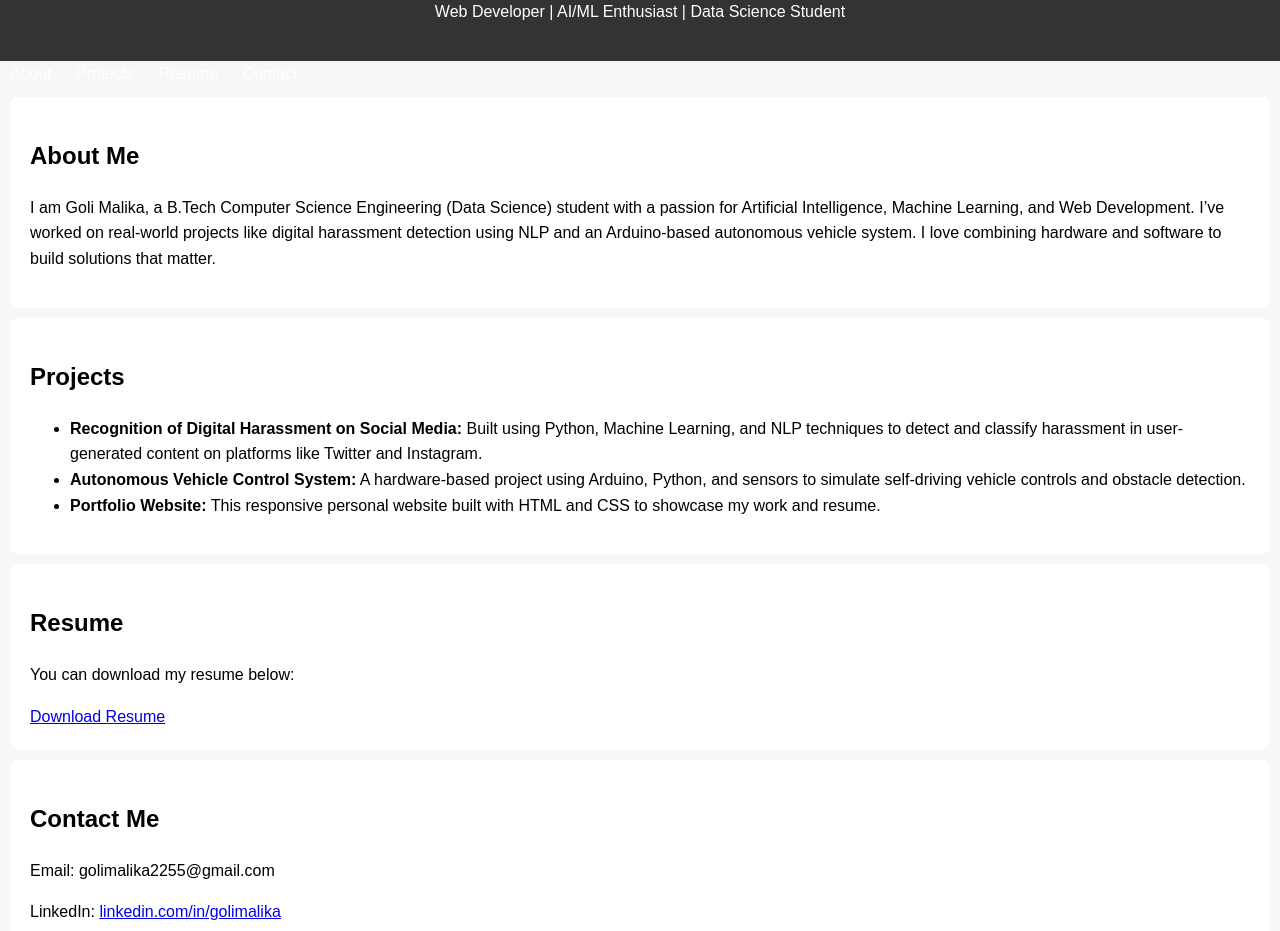
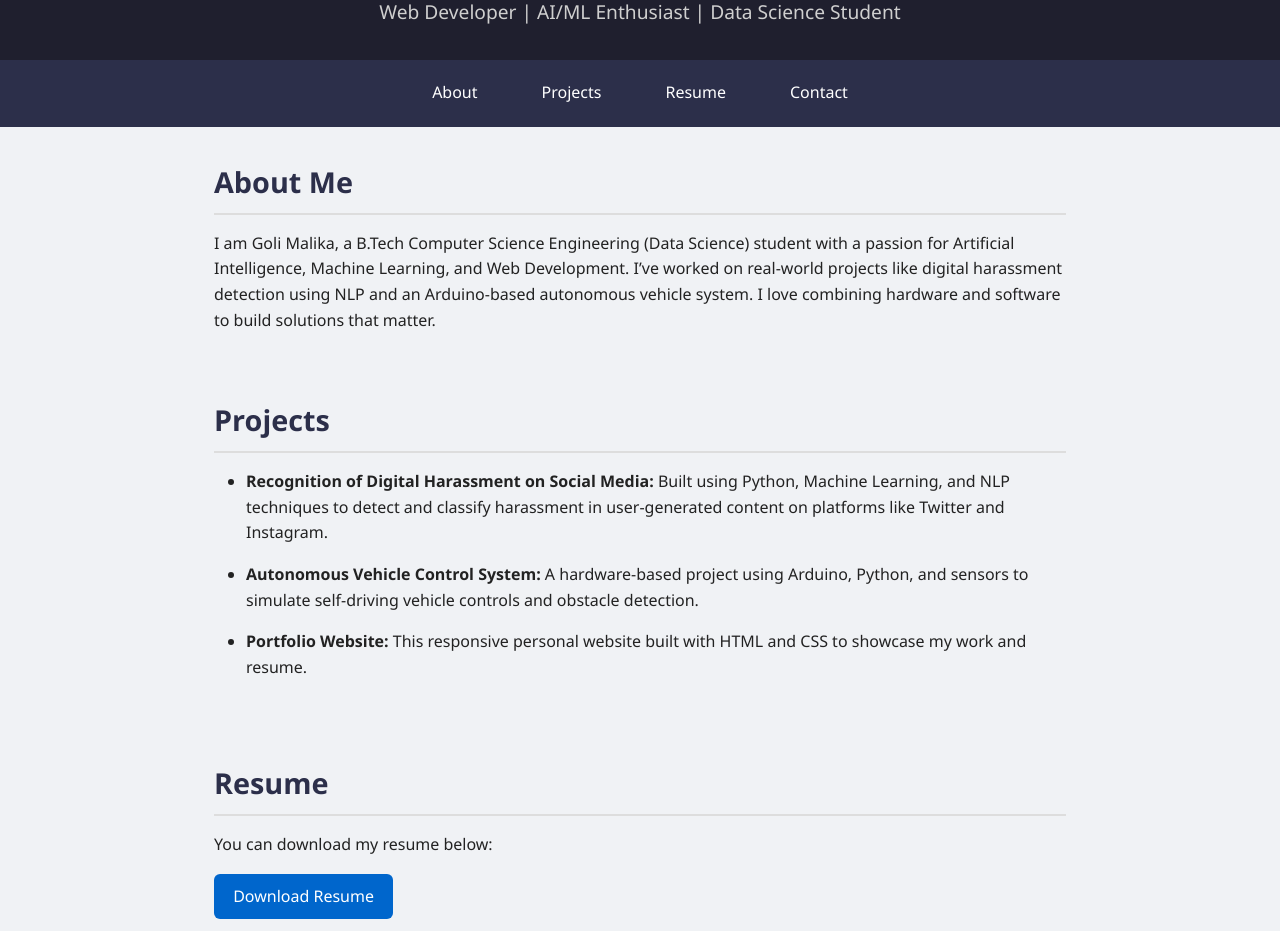
Before and after one commit to goli-malika/portfolio, a plain HTML site: page index.html in a window 1280 px wide. Shown: the part 320-1251 px from the top of the page. Drawn offline with Linux system fonts and the light colour scheme.

Commit message:
Update style.css

```diff
--- a/style.css
+++ b/style.css
@@ -1,34 +1,131 @@
-body {
-  font-family: Arial, sans-serif;
+/* Reset & Base Styling */
+* {
   margin: 0;
   padding: 0;
-  line-height: 1.6;
-  background-color: #f7f7f7;
+  box-sizing: border-box;
+  scroll-behavior: smooth;
 }
 
+body {
+  font-family: 'Segoe UI', sans-serif;
+  background-color: #f0f2f5;
+  color: #222;
+  line-height: 1.6;
+}
+
+/* Header */
 header {
-  background: #333;
+  background-color: #1f1f2e;
   color: #fff;
-  padding: 20px;
+  padding: 2rem 1rem;
   text-align: center;
 }
 
+header h1 {
+  font-size: 2.5rem;
+  margin-bottom: 0.5rem;
+}
+
+header p {
+  font-size: 1.2rem;
+  color: #cfcfcf;
+}
+
+/* Navigation */
+nav {
+  display: flex;
+  justify-content: center;
+  background-color: #2c2f4a;
+  padding: 0.8rem 0;
+  flex-wrap: wrap;
+}
+
 nav a {
-  color: #fff;
-  margin: 0 10px;
+  color: white;
+  margin: 0 1rem;
+  padding: 0.5rem 1rem;
+  text-decoration: none;
+  transition: background-color 0.3s ease;
+  border-radius: 5px;
+}
+
+nav a:hover {
+  background-color: #555b8a;
+}
+
+/* Sections */
+section {
+  padding: 2rem 1.5rem;
+  max-width: 900px;
+  margin: auto;
+}
+
+h2 {
+  font-size: 1.8rem;
+  margin-bottom: 1rem;
+  color: #2c2f4a;
+  border-bottom: 2px solid #ddd;
+  padding-bottom: 0.5rem;
+}
+
+/* Project List */
+ul {
+  list-style: disc;
+  padding-left: 2rem;
+}
+
+li {
+  margin-bottom: 1rem;
+}
+
+/* Resume Button */
+.btn {
+  display: inline-block;
+  background-color: #0066cc;
+  color: white;
+  padding: 0.6rem 1.2rem;
+  border-radius: 6px;
+  text-decoration: none;
+  margin-top: 1rem;
+  transition: background-color 0.3s ease;
+}
+
+.btn:hover {
+  background-color: #004c99;
+}
+
+/* Contact Links */
+a {
+  color: #0066cc;
   text-decoration: none;
 }
 
-section {
-  padding: 20px;
-  margin: 10px;
-  background: #fff;
-  border-radius: 8px;
+a:hover {
+  text-decoration: underline;
 }
 
+/* Footer */
 footer {
+  background-color: #1f1f2e;
+  color: #ccc;
   text-align: center;
-  padding: 10px;
-  background: #333;
-  color: white;
+  padding: 1rem;
+  margin-top: 2rem;
+  font-size: 0.9rem;
 }
+
+/* Responsive Design */
+@media (max-width: 600px) {
+  header h1 {
+    font-size: 2rem;
+  }
+
+  nav {
+    flex-direction: column;
+    align-items: center;
+  }
+
+  nav a {
+    margin: 0.3rem 0;
+  }
+}
```
